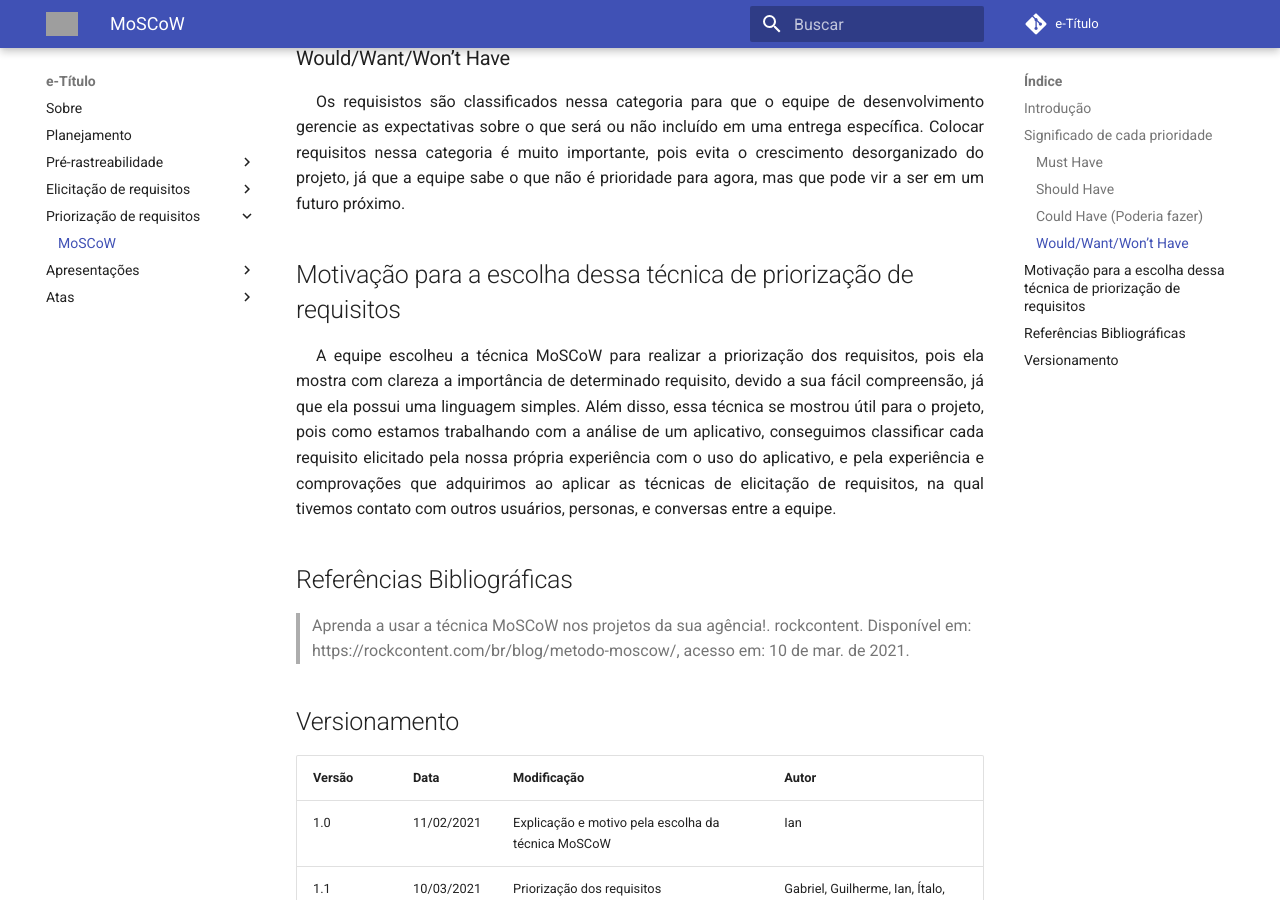
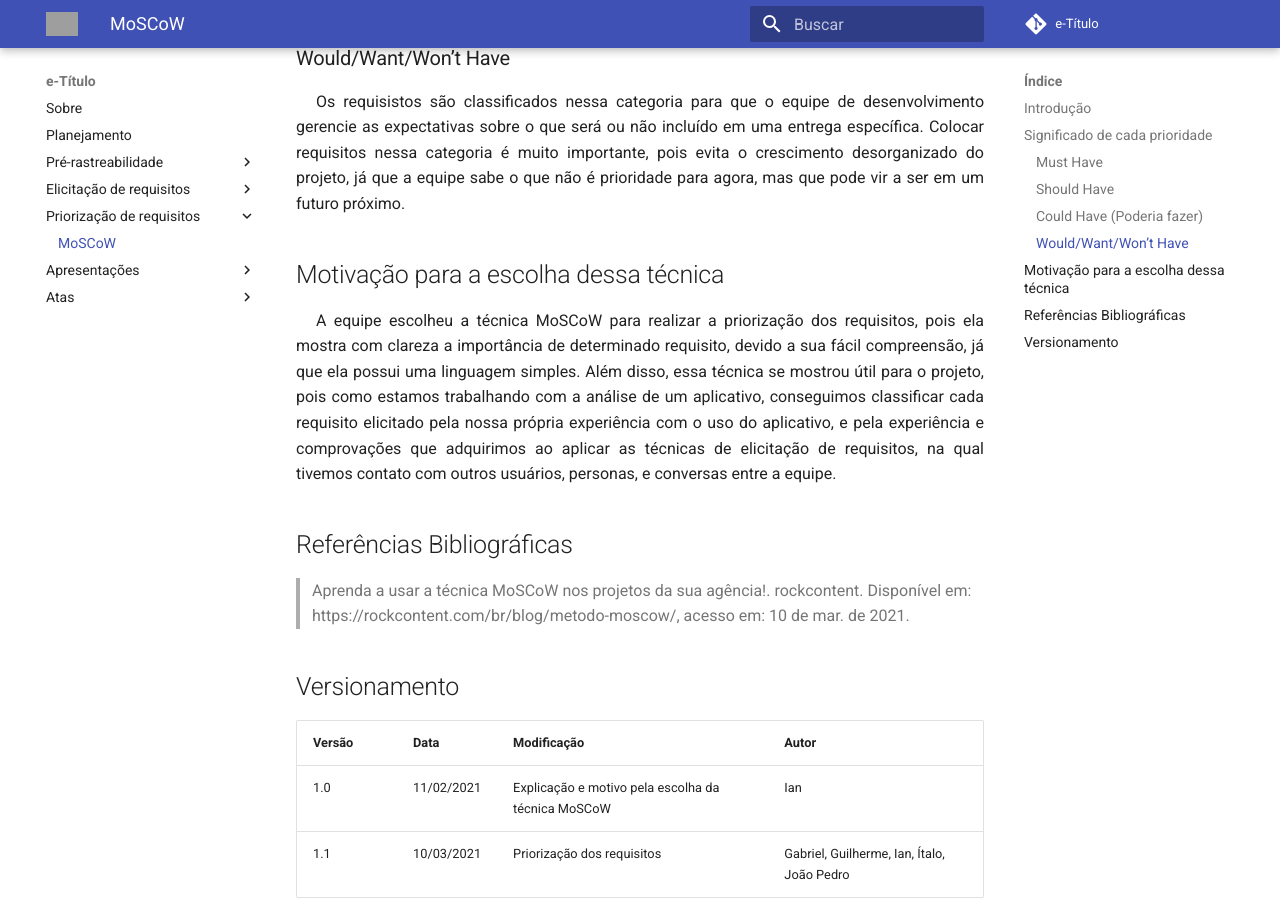
Before and after one commit to gabrielbpn/2020.2-e-Titulo, an MkDocs documentation site: the page built from docs/priorizacao/moscow.md, in a window 1280 px wide and 900 px high, scrolled down 988 px. Built offline with MkDocs 1.6.1 and Material for MkDocs 9.7.7, drawn with Linux system fonts in a browser that asks for light colours; comment, search, counter and statistics services are not loaded; grey boxes are pictures that could not be loaded.

Commit message:
Adicionando documentação incompleta da técnica MoSCoW

```diff
--- a/docs/priorizacao/moscow.md
+++ b/docs/priorizacao/moscow.md
@@ -35,7 +35,7 @@ Os requisistos classificados nessa categoria, simboliza requisitos que podem ser
 Os requisistos são classificados nessa categoria para que o equipe de desenvolvimento gerencie as expectativas sobre o que será ou não incluído em uma entrega específica. Colocar requisitos nessa categoria é muito importante, pois evita o crescimento desorganizado do projeto, já que a equipe sabe o que não é prioridade para agora, mas que pode vir a ser em um futuro próximo.
 </p>
 
-## Motivação para a escolha dessa técnica de priorização de requisitos
+## Motivação para a escolha dessa técnica
 
 <p style="text-indent: 20px; text-align: justify">
 A equipe escolheu a técnica MoSCoW para realizar a priorização dos requisitos, pois ela mostra com clareza a importância de determinado requisito, devido a sua fácil compreensão, já que ela possui uma linguagem simples. Além disso, essa técnica se mostrou útil para o projeto, pois como estamos trabalhando com a análise de um aplicativo, conseguimos classificar cada requisito elicitado pela nossa própria experiência com o uso do aplicativo, e pela experiência e comprovações que adquirimos ao aplicar as técnicas de elicitação de requisitos, na qual tivemos contato com outros usuários, personas, e conversas entre a equipe.
```
